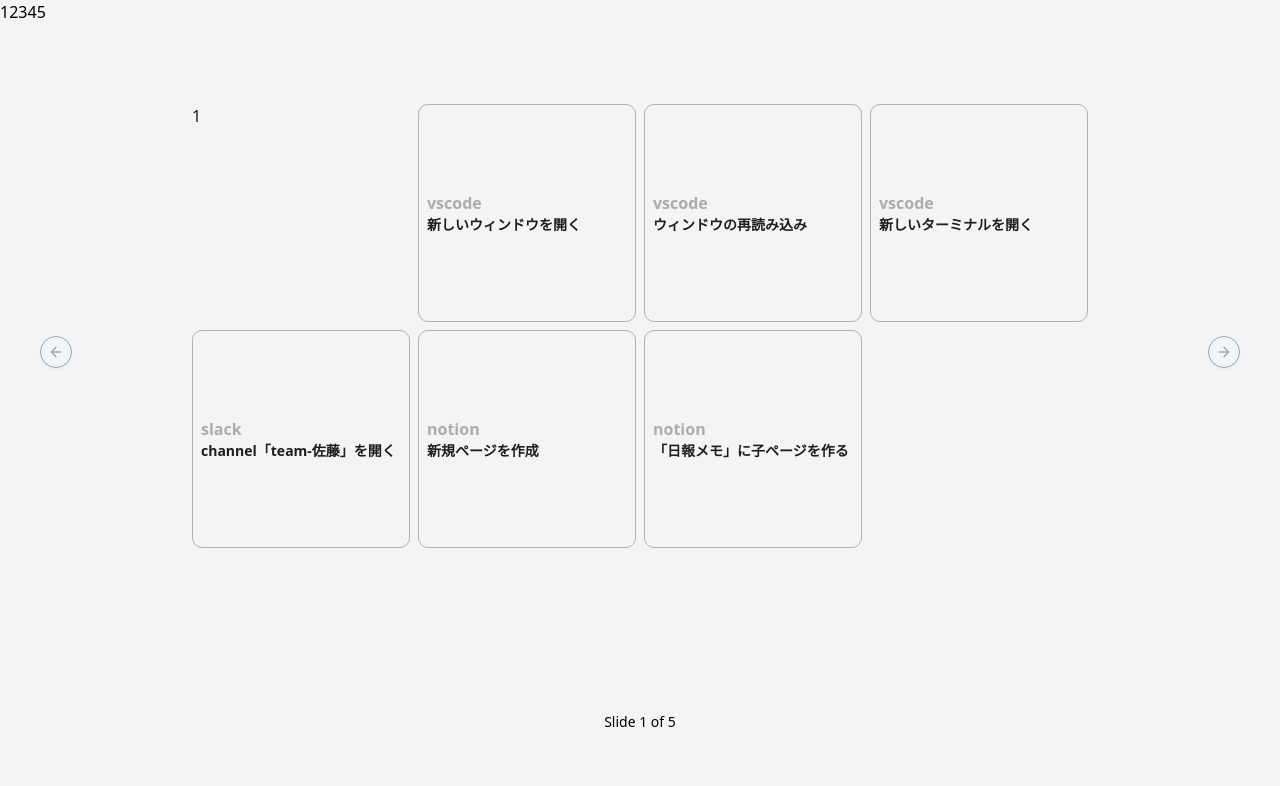
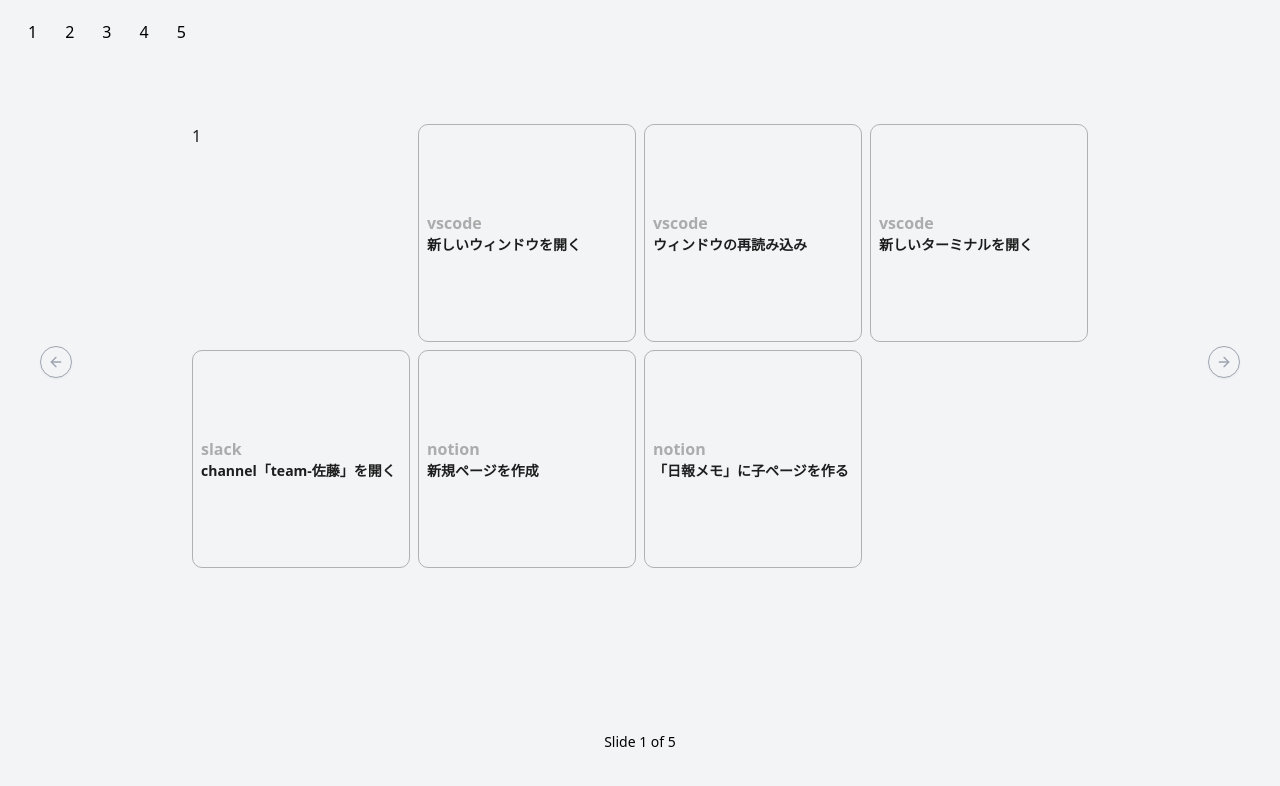
Before and after one commit to kaitokosuge/SmartDevice-web, a React (Vite) app: page / in a window 1280 px wide. Shown: the top 786 px of the page. Built offline with nearby package versions, Linux system fonts and the light colour scheme.

Commit message:
add: button

```diff
--- a/src/App.tsx
+++ b/src/App.tsx
@@ -36,6 +36,7 @@
 				}}>
 				{Array.from({ length: 5 }).map((_, index) => (
 					<button
+						className="ml-7 mt-5"
 						key={index}
 						onClick={() => {
 							api?.scrollTo(index);
```
